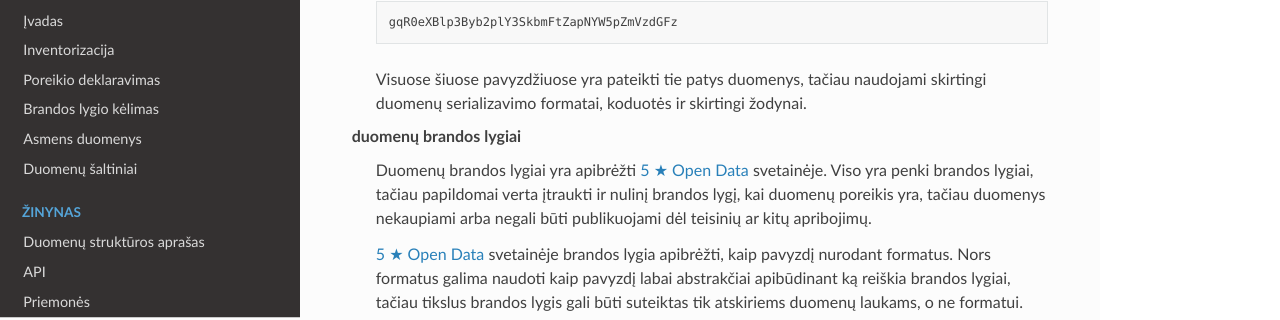
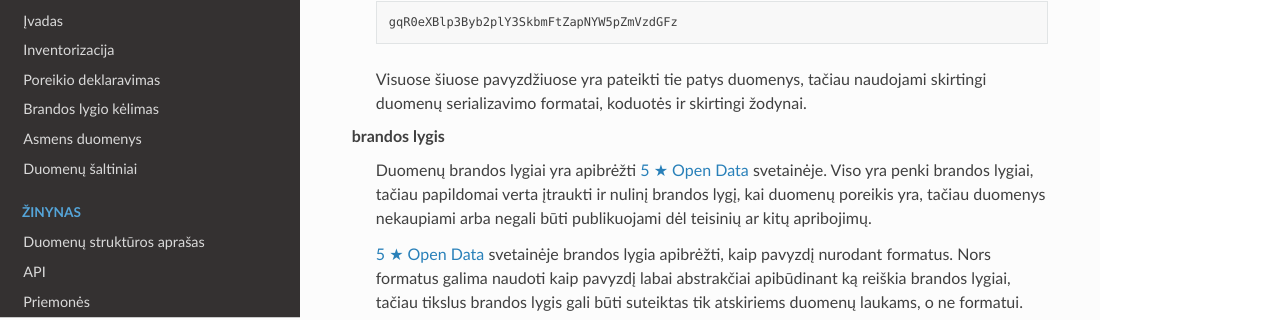
Before and after one commit to atviriduomenys/manifest, a Sphinx documentation site: the page built from docs/savokos.rst, in a window 1280 px wide and 900 px high, scrolled down 2157 px. Shown: the part 131-451 px from the top of the window. Built offline with Sphinx 7.4.7 and the Read the Docs theme 2.0.0, drawn with Linux system fonts in a browser that asks for light colours.

```diff
--- a/docs/conf.py
+++ b/docs/conf.py
@@ -64,3 +64,7 @@ html_css_files = ['style.css']
 master_doc = 'index'
 
 smartquotes = False
+
+linkcheck_ignore = [
+    r'https://gdpr-info.eu/.*',
+]
--- a/docs/savokos.rst
+++ b/docs/savokos.rst
@@ -152,7 +152,7 @@ Sąvokos
         naudojami skirtingi duomenų serializavimo formatai, koduotės ir skirtingi
         žodynai.
 
-    duomenų brandos lygiai
+    brandos lygis
         Duomenų brandos lygiai yra apibrėžti `5 ★ Open Data`_ svetainėje.
         Viso yra penki brandos lygiai, tačiau papildomai verta įtraukti ir
         nulinį brandos lygį, kai duomenų poreikis yra, tačiau duomenys
```
